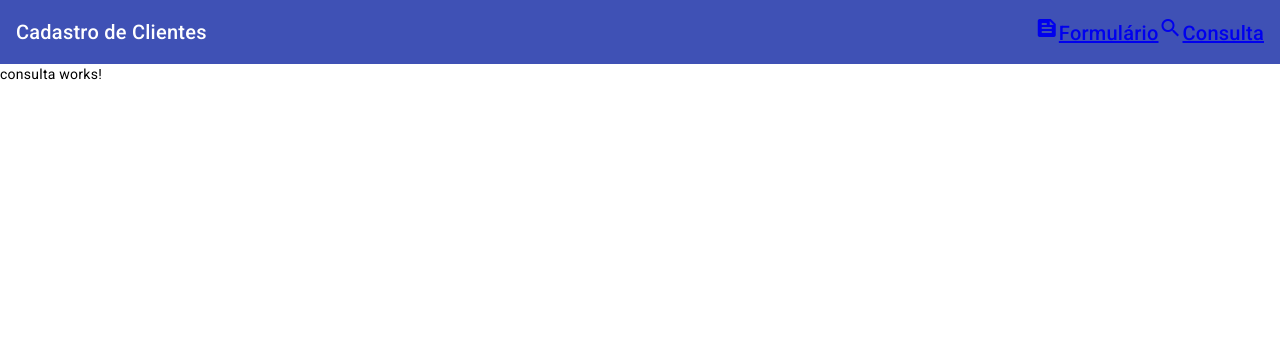
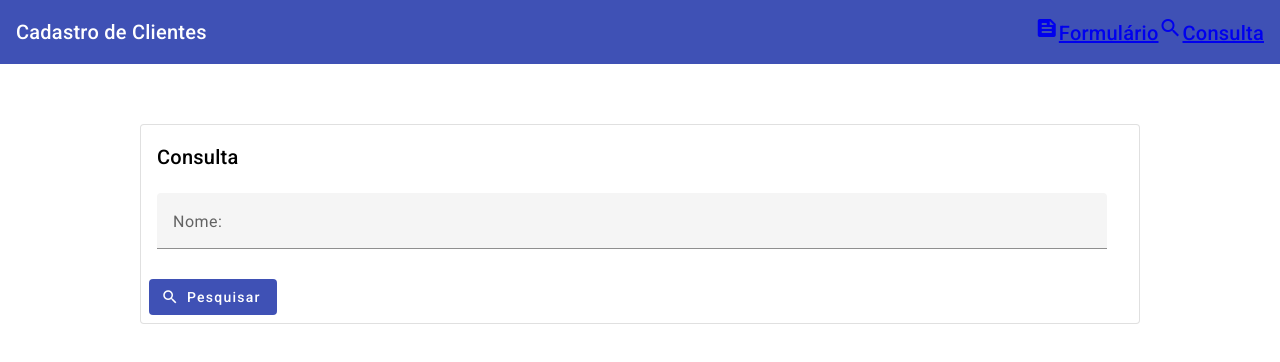
Before and after one commit to fredericobsb/angular19, an Angular app: page /consulta in a window 1280 px wide. Shown: the top 362 px of the page. Built offline with nearby package versions, Linux system fonts and the light colour scheme.

Commit message:
tela de consulta com input - teste ok

```diff
--- a/src/app/consulta/consulta.component.html
+++ b/src/app/consulta/consulta.component.html
@@ -1 +1,26 @@
-<p>consulta works!</p>
+<div fxLayout = "row" fxLayoutAlign="center">
+    <div fxLayout = "column" fxFlex="1000px">
+        <form class="mt-60" #buscaForm="ngForm">
+            <mat-card appearance="outlined">
+                <mat-card-header>
+                    <mat-card-title>Consulta</mat-card-title>
+                </mat-card-header>
+                <mat-card-content class="mt-20">
+                    <div fxLayout="row">
+                        <div fxLayout="column" fxFlex="950px">
+                            <mat-form-field>
+                                <mat-label>Nome:</mat-label>
+                                <input matInput placeholder="Pesquise..." class="full-width"/>
+                            </mat-form-field>
+                        </div>
+                    </div>
+                </mat-card-content>
+                <mat-card-actions>
+                    <button mat-flat-button color="primary"><mat-icon fontIcon="search"></mat-icon>
+                        Pesquisar
+                    </button>
+                </mat-card-actions>
+            </mat-card>
+        </form>
+    </div>
+</div>
```
Also changed, not shown: src/app/consulta/consulta.component.ts (+16 -1 lines), 1 other file (tests, documents, lock files or other folders).
